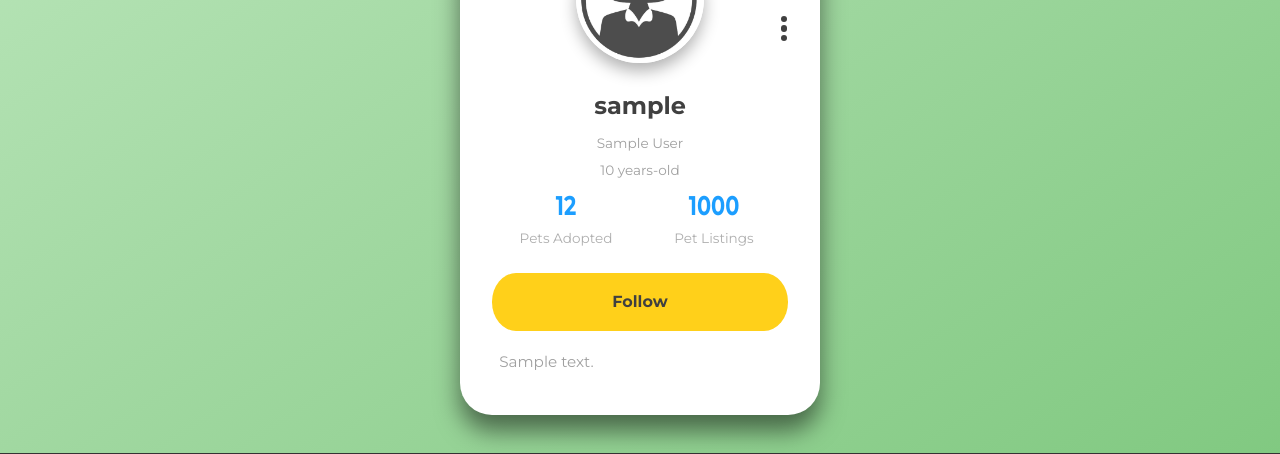
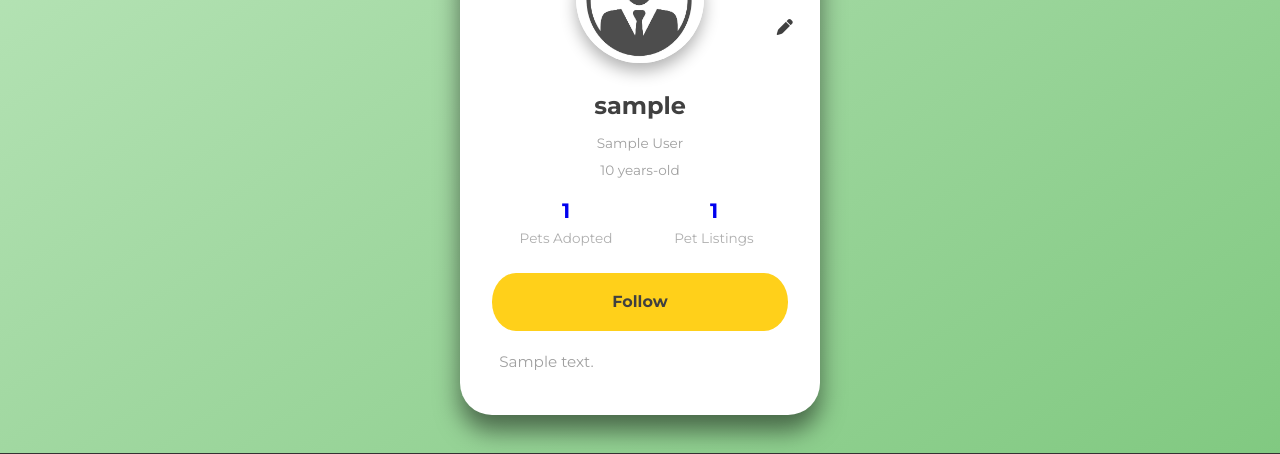
Before and after one commit to eftenow/PawPrints_app, a Django app: page /accounts/profile/1/ in a window 1280 px wide. Shown: the part 347-801 px from the top of the page. Run offline with Django 5.2, Linux system fonts and the light colour scheme; a user stored in the database is signed in; tables that the repository leaves empty hold one stand-in row (values such as "Sample post").

Commit message:
finished up the profile page

```diff
--- a/paw_prints_app/accounts/models.py
+++ b/paw_prints_app/accounts/models.py
@@ -63,6 +63,13 @@
         elif self.last_name:
             return self.last_name
 
+    @property
+    def adopted_pets_count(self):
+        return Pet.objects.filter(adopted_by=self.user).count()
+
+    @property
+    def pet_listings_count(self):
+        return Pet.objects.filter(added_by=self.user).count()
 
 class UserFavorites(models.Model):
     user = models.ForeignKey(AppUser, on_delete=models.CASCADE)
--- a/paw_prints_app/pets/models.py
+++ b/paw_prints_app/pets/models.py
@@ -19,6 +19,7 @@
     image = models.ImageField(upload_to='pet_images')
     adoption_status = models.CharField(max_length=20, default='Available', blank=True)
     added_by = models.ForeignKey(UserModel, on_delete=models.CASCADE,blank=True, null=True)
+    adopted_by = models.OneToOneField(UserModel, on_delete=models.SET_NULL, blank=True, null=True, related_name='adoptions')
     added_at = models.DateTimeField(auto_now_add=True, null=True, blank=True)
     slug = models.SlugField(
         unique=True,
--- a/static/css/profile-details.css
+++ b/static/css/profile-details.css
@@ -68,28 +68,19 @@
 
 .card .menu .opener:hover {
     background-color: #f2f2f2;
+    cursor: pointer;
+    color: #333333;
 }
 
-.card .menu .opener span {
+.card .menu .opener i {
     background-color: #404040;
-    width: 0.4rem;
-    height: 0.4rem;
+    width: 0;
+    height: 0;
+    margin-top: 26%;
     position: absolute;
     top: 0;
-    left: calc(50% - 0.2rem);
+    left: calc(40% - 0.2rem);
     border-radius: 50%;
-}
-
-.card .menu .opener span:nth-child(1) {
-    top: 0.45rem;
-}
-
-.card .menu .opener span:nth-child(2) {
-    top: 1.05rem;
-}
-
-.card .menu .opener span:nth-child(3) {
-    top: 1.65rem;
 }
 
 .card h2.name {
@@ -134,7 +125,7 @@
     transition: background-color 100ms ease-in-out;
 }
 
-.card .actions .follow-info h2 a span {
+.card .actions .follow-info h2 a i {
     color: #1c9eff;
     font-weight: bold;
     transform-origin: bottom;
@@ -152,7 +143,7 @@
     background-color: #f2f2f2;
 }
 
-.card .actions .follow-info h2 a:hover span {
+.card .actions .follow-info h2 a:hover i {
     color: #007ad6;
 }
 
--- a/templates/base.html
+++ b/templates/base.html
@@ -6,8 +6,7 @@
 <head>
     <meta charset="UTF-8">
     <meta name="viewport" content="width=device-width, initial-scale=1.0">
-    <link rel="stylesheet" href="https://cdnjs.cloudflare.com/ajax/libs/font-awesome/5.15.3/css/all.min.css">
-
+    <link rel="stylesheet" href="https://cdnjs.cloudflare.com/ajax/libs/font-awesome/6.4.0/css/all.min.css" integrity="sha512-iecdLmaskl7CVkqkXNQ/ZH/XLlvWZOJyj7Yy7tcenmpD1ypASozpmT/E0iPtmFIB46ZmdtAc9eNBvH0H/ZpiBw==" crossorigin="anonymous" referrerpolicy="no-referrer" />
     <title>PawPrints</title>
     <link rel="stylesheet" href='{% static "/css/styles.css" %}'>
     {% block styles %}{% endblock %}
--- a/templates/profile/profile-details.html
+++ b/templates/profile/profile-details.html
@@ -7,11 +7,16 @@
             {% if object.profile.image_url %}
                 <img src="{{ object.profile.image_url }}" alt="">
             {% else %}
+                {% if user.profile.gender == 'Female' %}
                     <img src="{% static 'images/female-user.png' %}" alt="">
+                {% else %}
+                    <img src="{% static 'images/male-profile.png' %}" alt="">
+
+                {% endif %}
             {% endif %}
         </div>
         <div class="menu">
-    <div class="opener"><span></span><span></span><span></span></div>
+            <div class="opener"><i class="fa-solid fa-pen"></i></div>
         </div>
         <h2 class="name">{{ user.username }}</h2>
         <div class="title">{{ user.profile.get_full_name }}</div>
@@ -21,8 +26,8 @@
         {% endif %}
         <div class="actions">
             <div class="follow-info">
-      <h2><a href="#"><span>12</span><small>Pets Adopted</small></a></h2>
-      <h2><a href="#"><span>1000</span><small>Pet Listings</small></a></h2>
+                <h2><a href="#"><span>{{ user.profile.adopted_pets_count }}</span><small>Pets Adopted</small></a></h2>
+                <h2><a href="#"><span>{{ user.profile.pet_listings_count }}</span><small>Pet Listings</small></a></h2>
             </div>
             <div class="follow-btn">
                 <button>Follow</button>
```
Also changed, not shown: paw_prints_app/pets/migrations/0005_pet_adopted_by.py (added), paw_prints_app/pets/migrations/0006_alter_pet_adopted_by.py (added). Lines whose indentation alone changed are shown as unchanged.
